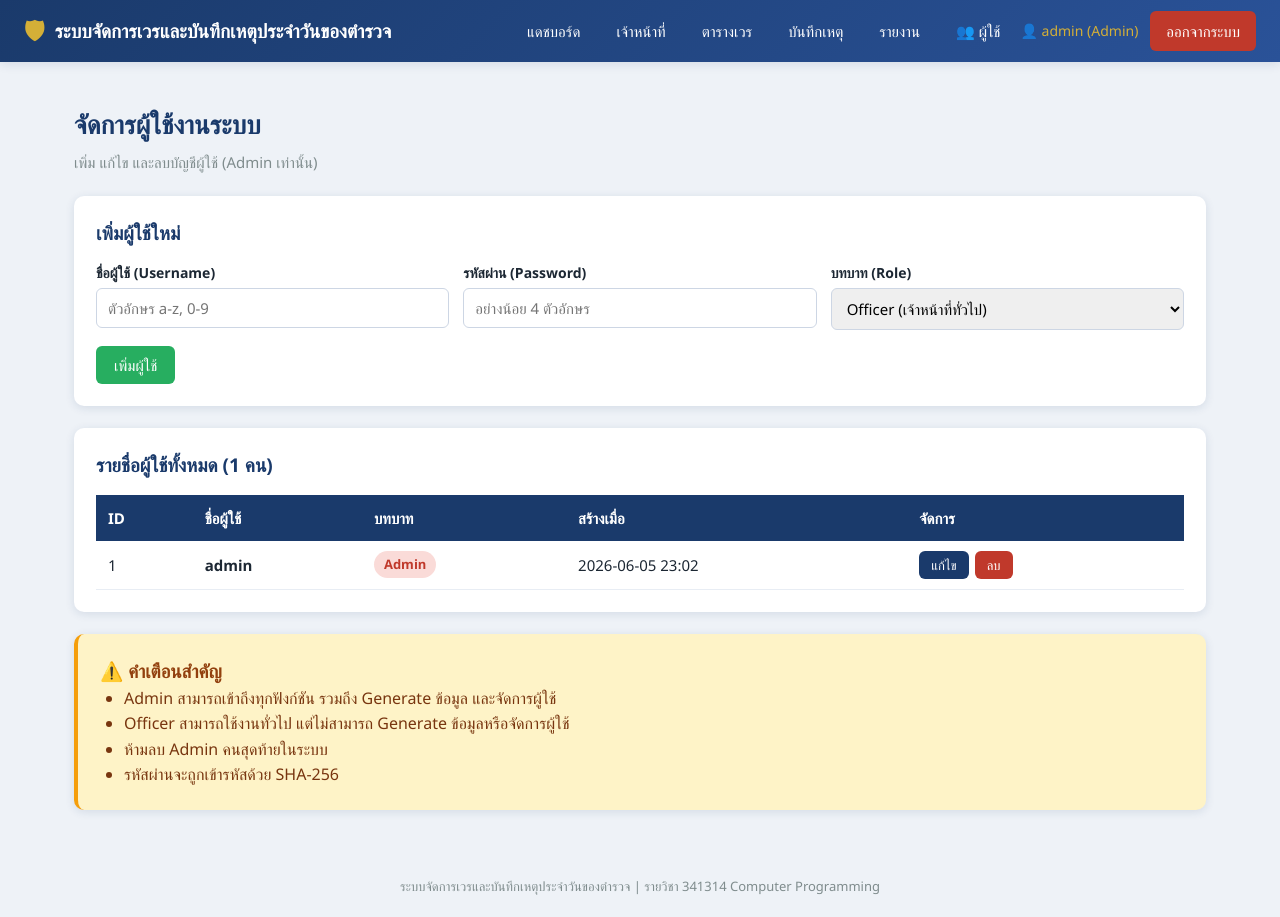
After one commit to Mixky123/police-duty-log, a Flask app: page /users in a window 1280 px wide. The commit adds this page. Run offline with Flask 3, Linux system fonts and the light colour scheme; a user stored in the database is signed in; data comes from the database, SQL or seed files in the repository; some libraries are stand-ins or nearby versions.

Commit message:
Add User Management system and restrict Generate to Admin only

```diff
--- a/app.py
+++ b/app.py
@@ -43,6 +43,20 @@ def login_required(view):
         if "user_id" not in session:
             flash("กรุณาเข้าสู่ระบบก่อนใช้งาน", "warning")
             return redirect(url_for("login"))
+        return view(*args, **kwargs)
+    return wrapped_view
+
+
+def admin_required(view):
+    """decorator สำหรับป้องกันหน้าที่ต้องเป็น admin เท่านั้น"""
+    @functools.wraps(view)
+    def wrapped_view(*args, **kwargs):
+        if "user_id" not in session:
+            flash("กรุณาเข้าสู่ระบบก่อนใช้งาน", "warning")
+            return redirect(url_for("login"))
+        if session.get("role") != "admin":
+            flash("คุณไม่มีสิทธิ์เข้าถึงหน้านี้ (Admin เท่านั้น)", "danger")
+            return redirect(url_for("dashboard"))
         return view(*args, **kwargs)
     return wrapped_view
 
@@ -195,6 +209,60 @@ def officers_delete(officer_id):
 
 
 # ==========================================================
+#  เส้นทางจัดการผู้ใช้ (Users) - Admin เท่านั้น
+# ==========================================================
+
+@app.route("/users")
+@admin_required
+def users():
+    """แสดงรายชื่อผู้ใช้ทั้งหมด (Admin เท่านั้น)"""
+    all_users = db.get_all_users()
+    return render_template("users.html", users=all_users)
+
+
+@app.route("/users/add", methods=["POST"])
+@admin_required
+def users_add():
+    """เพิ่มผู้ใช้ใหม่"""
+    username = request.form.get("username", "").strip()
+    password = request.form.get("password", "").strip()
+    role = request.form.get("role", "officer")
+
+    success, msg = db.add_user(username, password, role)
+    flash(msg, "success" if success else "danger")
+    return redirect(url_for("users"))
+
+
+@app.route("/users/change-password/<int:user_id>", methods=["POST"])
+@admin_required
+def users_change_password(user_id):
+    """เปลี่ยนรหัสผ่านผู้ใช้"""
+    new_password = request.form.get("new_password", "").strip()
+    success, msg = db.update_user_password(user_id, new_password)
+    flash(msg, "success" if success else "danger")
+    return redirect(url_for("users"))
+
+
+@app.route("/users/change-role/<int:user_id>", methods=["POST"])
+@admin_required
+def users_change_role(user_id):
+    """เปลี่ยนบทบาทผู้ใช้"""
+    role = request.form.get("role", "officer")
+    success, msg = db.update_user_role(user_id, role)
+    flash(msg, "success" if success else "danger")
+    return redirect(url_for("users"))
+
+
+@app.route("/users/delete/<int:user_id>", methods=["POST"])
+@admin_required
+def users_delete(user_id):
+    """ลบผู้ใช้"""
+    success, msg = db.delete_user(user_id)
+    flash(msg, "success" if success else "danger")
+    return redirect(url_for("users"))
+
+
+# ==========================================================
 #  เส้นทางจัดการตารางเวร (Duties)
 # ==========================================================
 
@@ -341,21 +409,21 @@ def incidents_delete(incident_id):
 
 
 # ==========================================================
-#  เส้นทางสำหรับ Generate ข้อมูล (Data Generation)
+#  เส้นทางสำหรับ Generate ข้อมูล (Data Generation) - Admin เท่านั้น
 # ==========================================================
 
 @app.route("/generate")
-@login_required
+@admin_required
 def generate():
-    """หน้าสำหรับ generate ข้อมูลจำนวนมาก"""
+    """หน้าสำหรับ generate ข้อมูลจำนวนมาก (Admin เท่านั้น)"""
     stats = db.get_dashboard_stats()
     return render_template("generate.html", stats=stats)
 
 
 @app.route("/generate/officers", methods=["POST"])
-@login_required
+@admin_required
 def generate_officers():
-    """Generate เจ้าหน้าที่จำนวนมาก"""
+    """Generate เจ้าหน้าที่จำนวนมาก (Admin เท่านั้น)"""
     count = request.form.get("count", "10")
     try:
         count = int(count)
@@ -372,8 +440,9 @@ def generate_officers():
 
 
 @app.route("/generate/incidents", methods=["POST"])
-@login_required
+@admin_required
 def generate_incidents():
+    """Generate เหตุการณ์จำนวนมาก (Admin เท่านั้น)"""
     """Generate เหตุการณ์จำนวนมาก"""
     count = request.form.get("count", "20")
     try:
--- a/templates/base.html
+++ b/templates/base.html
@@ -19,7 +19,13 @@
             <a href="{{ url_for('officers') }}" class="{{ 'active' if active=='officers' }}">เจ้าหน้าที่</a>
             <a href="{{ url_for('duties') }}" class="{{ 'active' if active=='duties' }}">ตารางเวร</a>
             <a href="{{ url_for('incidents') }}" class="{{ 'active' if active=='incidents' }}">บันทึกเหตุ</a>
-            <span class="user-box">👤 {{ session.get('username') }}</span>
+            <a href="{{ url_for('reports') }}" class="{{ 'active' if active=='reports' }}">รายงาน</a>
+            {% if session.get('role') == 'admin' %}
+            <a href="{{ url_for('users') }}" class="{{ 'active' if active=='users' }}">👥 ผู้ใช้</a>
+            {% endif %}
+            <span class="user-box">👤 {{ session.get('username') }}
+                {% if session.get('role') == 'admin' %}<span style="color: #d4af37;">(Admin)</span>{% endif %}
+            </span>
             <a href="{{ url_for('logout') }}" class="logout-btn">ออกจากระบบ</a>
         </div>
     </nav>
--- a/templates/incidents.html
+++ b/templates/incidents.html
@@ -60,9 +60,11 @@
     <div style="display: flex; justify-content: space-between; align-items: center; margin-bottom: 1rem; flex-wrap: wrap; gap: 1rem;">
         <h2>บันทึกเหตุการณ์ทั้งหมด ({{ incidents|length }} รายการ)</h2>
         <div style="display: flex; gap: 1rem; flex-wrap: wrap;">
+            {% if session.get('role') == 'admin' %}
             <button type="button" class="btn btn-secondary" onclick="document.getElementById('generateModal').style.display='flex'">
                 ✨ Generate ข้อมูล
             </button>
+            {% endif %}
             <form method="POST" action="{{ url_for('incidents_export_all') }}" style="display: inline;">
                 <button type="submit" class="btn btn-danger">
                     📥 ส่งออก PDF ทั้งหมด
--- a/templates/officers.html
+++ b/templates/officers.html
@@ -47,9 +47,11 @@
     <div style="display: flex; justify-content: space-between; align-items: center; margin-bottom: 1rem;">
         <h2>รายชื่อเจ้าหน้าที่ทั้งหมด ({{ officers|length }} นาย)</h2>
         <div style="display: flex; gap: 1rem;">
+            {% if session.get('role') == 'admin' %}
             <button type="button" class="btn btn-secondary" onclick="document.getElementById('generateModal').style.display='flex'">
                 ✨ Generate ข้อมูล
             </button>
+            {% endif %}
             <div class="btn-group" style="border: 1px solid #cbd5e1; border-radius: 8px; overflow: hidden;">
                 <a href="{{ url_for('officers', sort='rank', order='asc') }}"
                    class="btn btn-outline {% if sort_by == 'rank' %}active{% endif %}"
--- /dev/null
+++ b/templates/users.html
@@ -0,0 +1,132 @@
+{% extends "base.html" %}
+{% block title %}จัดการผู้ใช้{% endblock %}
+
+{% block content %}
+<div class="page-title">จัดการผู้ใช้งานระบบ</div>
+<div class="page-subtitle">เพิ่ม แก้ไข และลบบัญชีผู้ใช้ (Admin เท่านั้น)</div>
+
+{# ฟอร์มเพิ่มผู้ใช้ใหม่ #}
+<div class="card">
+    <h2>เพิ่มผู้ใช้ใหม่</h2>
+    <form method="POST" action="{{ url_for('users_add') }}">
+        <div class="form-grid">
+            <div class="form-group">
+                <label>ชื่อผู้ใช้ (Username)</label>
+                <input type="text" name="username" required placeholder="ตัวอักษร a-z, 0-9">
+            </div>
+            <div class="form-group">
+                <label>รหัสผ่าน (Password)</label>
+                <input type="password" name="password" required placeholder="อย่างน้อย 4 ตัวอักษร">
+            </div>
+            <div class="form-group">
+                <label>บทบาท (Role)</label>
+                <select name="role" required>
+                    <option value="officer">Officer (เจ้าหน้าที่ทั่วไป)</option>
+                    <option value="admin">Admin (ผู้ดูแลระบบ)</option>
+                </select>
+            </div>
+        </div>
+        <div class="form-actions">
+            <button type="submit" class="btn btn-success">เพิ่มผู้ใช้</button>
+        </div>
+    </form>
+</div>
+
+{# ตารางผู้ใช้ทั้งหมด #}
+<div class="card">
+    <h2>รายชื่อผู้ใช้ทั้งหมด ({{ users|length }} คน)</h2>
+    <div class="table-wrap">
+    <table>
+        <thead>
+            <tr>
+                <th>ID</th>
+                <th>ชื่อผู้ใช้</th>
+                <th>บทบาท</th>
+                <th>สร้างเมื่อ</th>
+                <th>จัดการ</th>
+            </tr>
+        </thead>
+        <tbody>
+            {% for u in users %}
+            <tr>
+                <td>{{ u.id }}</td>
+                <td><strong>{{ u.username }}</strong></td>
+                <td>
+                    {% if u.role == 'admin' %}
+                        <span class="badge badge-high">Admin</span>
+                    {% else %}
+                        <span class="badge badge-investigating">Officer</span>
+                    {% endif %}
+                </td>
+                <td>{{ u.created_at[:16] if u.created_at else '-' }}</td>
+                <td>
+                    <div class="inline-form">
+                        <button type="button" class="btn btn-primary btn-sm"
+                                onclick="toggleEdit('{{ u.id }}')">แก้ไข</button>
+                        <form method="POST" action="{{ url_for('users_delete', user_id=u.id) }}"
+                              onsubmit="return confirm('ต้องการลบผู้ใช้ {{ u.username }} หรือไม่?');">
+                            <button type="submit" class="btn btn-danger btn-sm">ลบ</button>
+                        </form>
+                    </div>
+                </td>
+            </tr>
+            {# แถวฟอร์มแก้ไข #}
+            <tr id="edit-{{ u.id }}" style="display:none; background:#fff8e1;">
+                <td colspan="5">
+                    <div style="padding: 1rem;">
+                        <h3 style="margin-top: 0;">แก้ไขข้อมูล: {{ u.username }}</h3>
+
+                        {# ฟอร์มเปลี่ยนรหัสผ่าน #}
+                        <form method="POST" action="{{ url_for('users_change_password', user_id=u.id) }}" style="margin-bottom: 1rem;">
+                            <div class="form-grid">
+                                <div class="form-group">
+                                    <label>รหัสผ่านใหม่</label>
+                                    <input type="password" name="new_password" required placeholder="กรอกรหัสผ่านใหม่">
+                                </div>
+                            </div>
+                            <button type="submit" class="btn btn-primary btn-sm">เปลี่ยนรหัสผ่าน</button>
+                        </form>
+
+                        {# ฟอร์มเปลี่ยนบทบาท #}
+                        <form method="POST" action="{{ url_for('users_change_role', user_id=u.id) }}" style="margin-bottom: 1rem;">
+                            <div class="form-grid">
+                                <div class="form-group">
+                                    <label>บทบาท</label>
+                                    <select name="role">
+                                        <option value="officer" {% if u.role == 'officer' %}selected{% endif %}>Officer</option>
+                                        <option value="admin" {% if u.role == 'admin' %}selected{% endif %}>Admin</option>
+                                    </select>
+                                </div>
+                            </div>
+                            <button type="submit" class="btn btn-primary btn-sm">เปลี่ยนบทบาท</button>
+                        </form>
+
+                        <button type="button" class="btn btn-muted btn-sm" onclick="toggleEdit('{{ u.id }}')">ยกเลิก</button>
+                    </div>
+                </td>
+            </tr>
+            {% else %}
+            <tr><td colspan="5" style="text-align:center; color:#95a5a6;">ยังไม่มีผู้ใช้</td></tr>
+            {% endfor %}
+        </tbody>
+    </table>
+    </div>
+</div>
+
+<div class="card" style="background: #fef3c7; border-left: 4px solid #f59e0b;">
+    <h3 style="margin-top: 0; color: #92400e;">⚠️ คำเตือนสำคัญ</h3>
+    <ul style="margin: 0; padding-left: 1.5rem; color: #78350f;">
+        <li>Admin สามารถเข้าถึงทุกฟังก์ชัน รวมถึง Generate ข้อมูล และจัดการผู้ใช้</li>
+        <li>Officer สามารถใช้งานทั่วไป แต่ไม่สามารถ Generate ข้อมูลหรือจัดการผู้ใช้</li>
+        <li>ห้ามลบ Admin คนสุดท้ายในระบบ</li>
+        <li>รหัสผ่านจะถูกเข้ารหัสด้วย SHA-256</li>
+    </ul>
+</div>
+
+<script>
+function toggleEdit(id) {
+    var row = document.getElementById('edit-' + id);
+    row.style.display = (row.style.display === 'none') ? 'table-row' : 'none';
+}
+</script>
+{% endblock %}
```
Also changed, not shown: db.py (+87 -1 lines).
